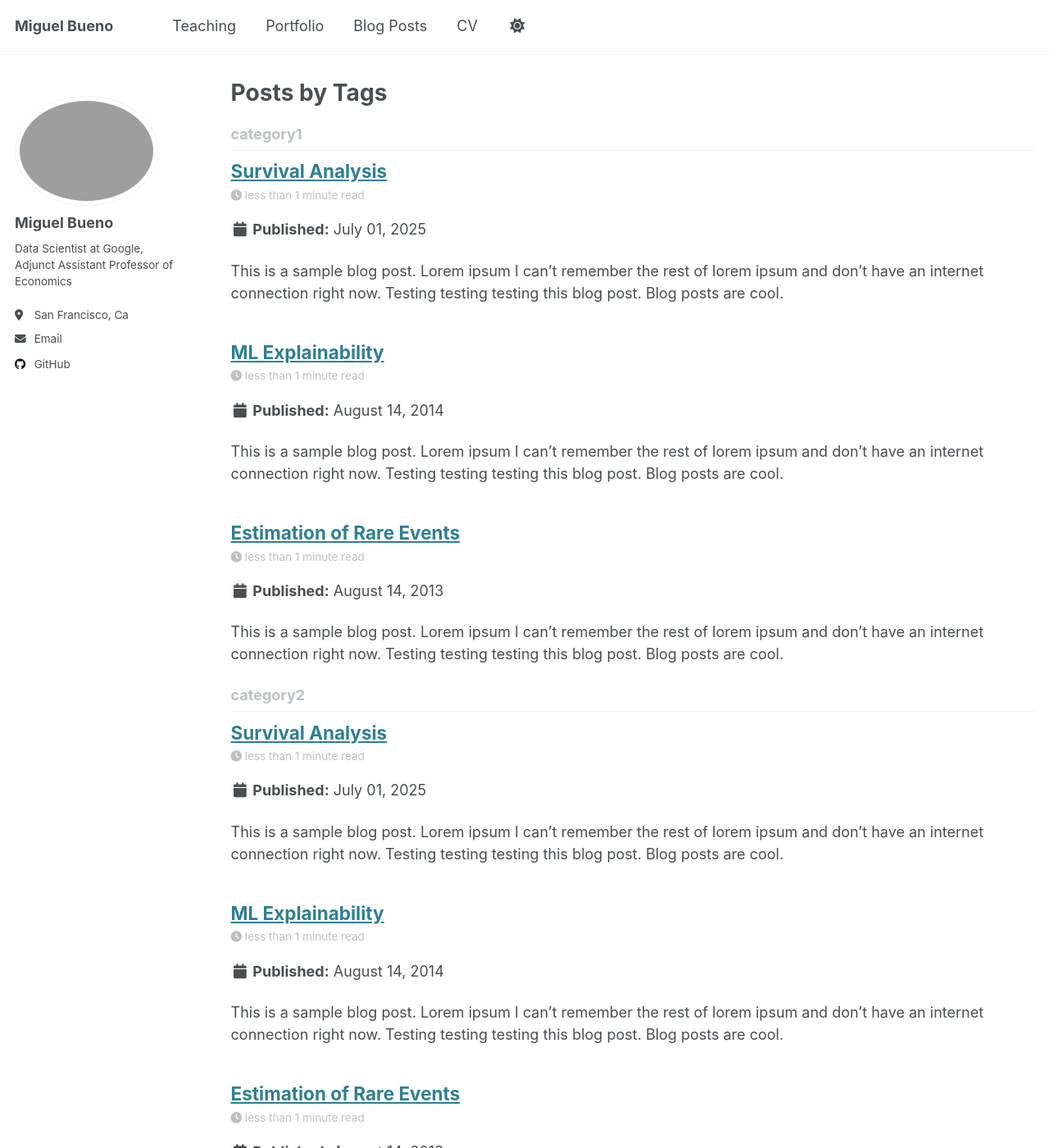
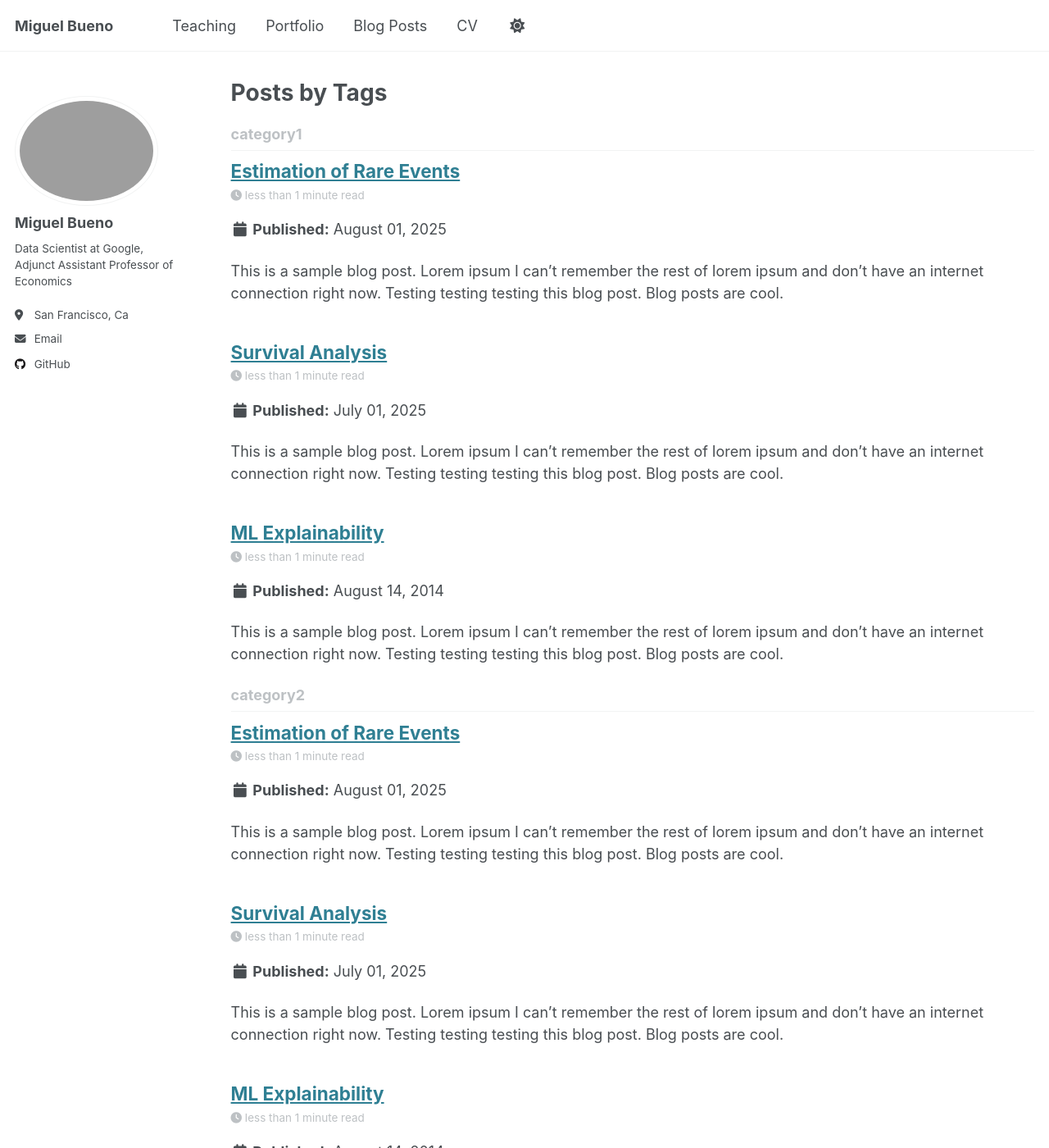
Before and after one commit to miguelbuenogoogle/miguelbuenogoogle.github.io, a Jekyll site: the page built from _pages/tag-archive.html, in a window 1280 px wide and 1400 px high. Shown: the whole window at 82% size. Built offline with Jekyll 4.4.1, drawn with Linux system fonts in a browser that asks for light colours; some of the changed text lies outside the part shown.

Commit message:
Update 2013-08-14-blog-post-2.md
Update date in blog-post 2.

```diff
--- a/_posts/2013-08-14-blog-post-2.md
+++ b/_posts/2013-08-14-blog-post-2.md
@@ -1,6 +1,6 @@
 ---
 title: 'Estimation of Rare Events'
-date: 2013-08-14
+date: 2025-08-01
 permalink: /posts/2013/08/blog-post-2/
 tags:
   - cool posts
```
